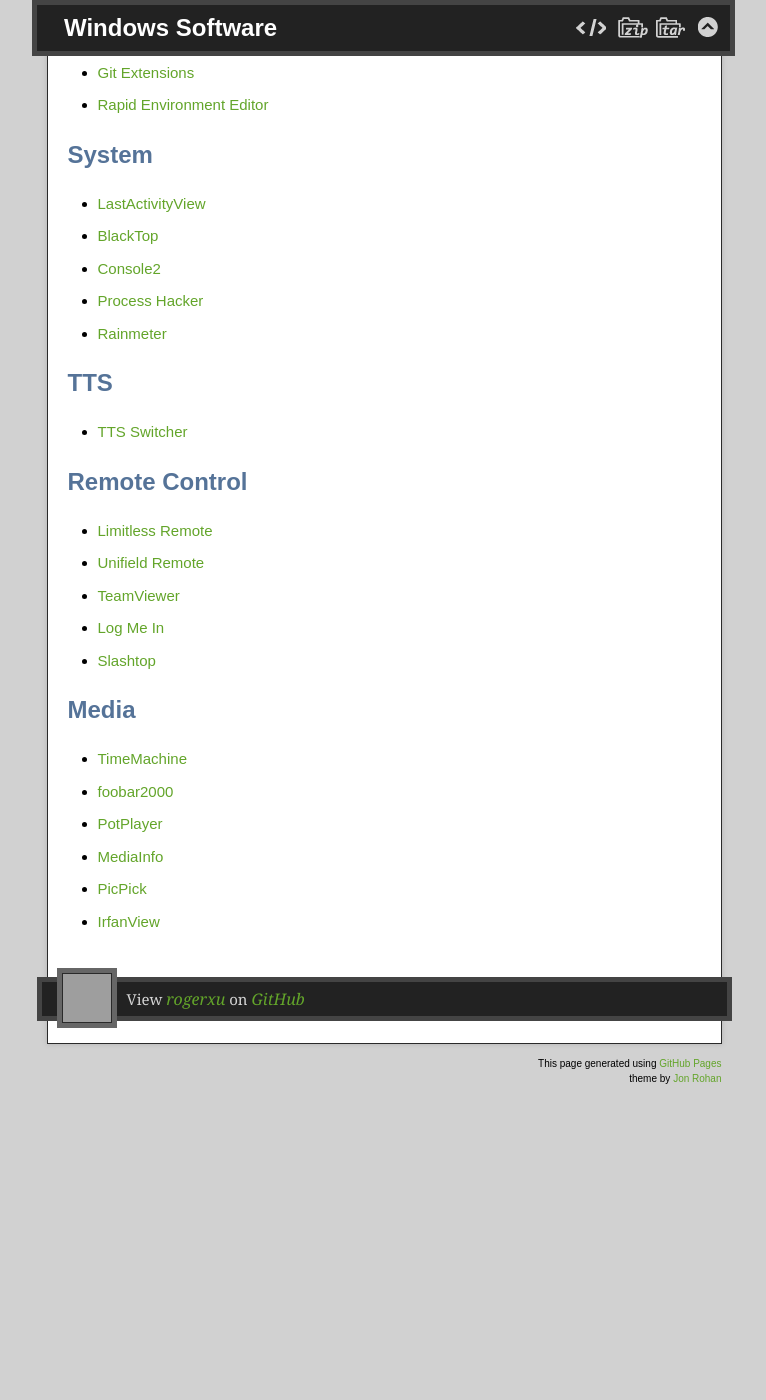
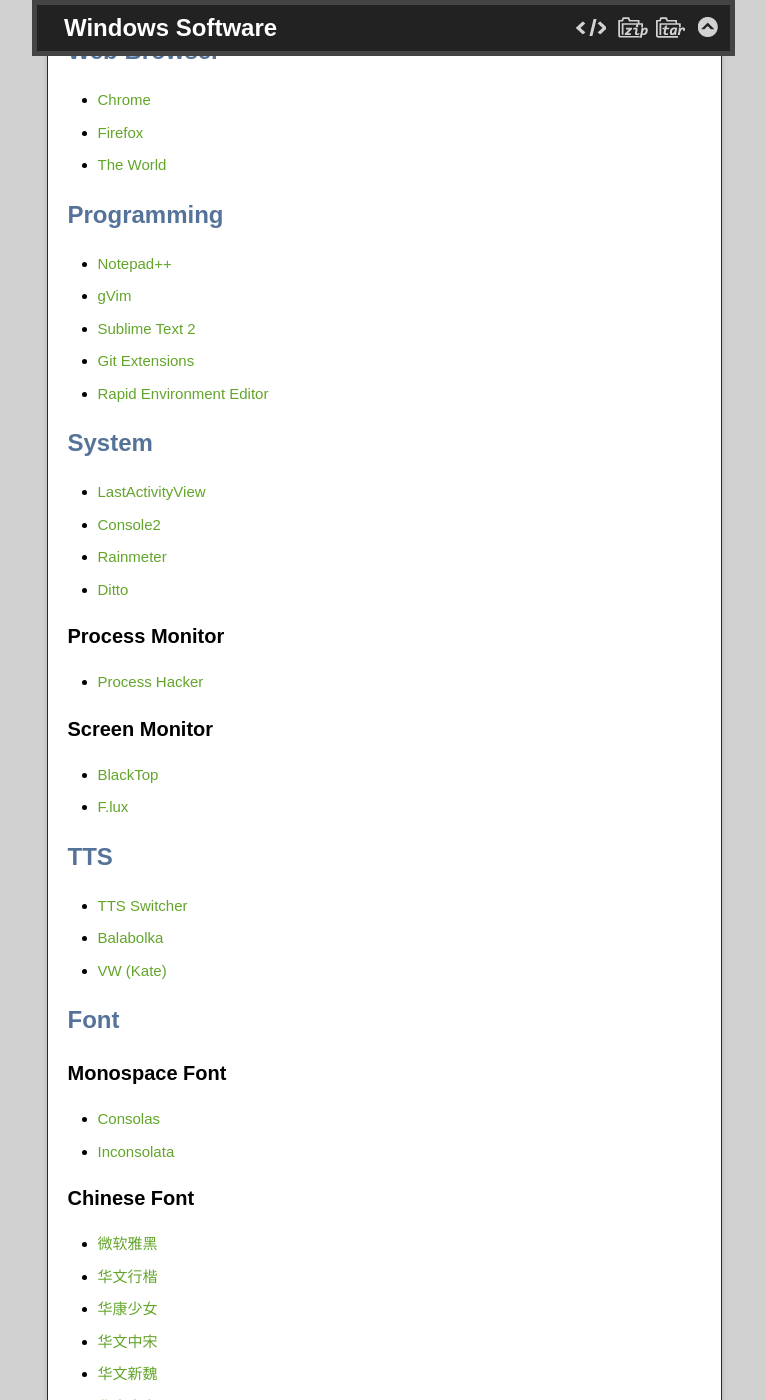
Before and after one commit to rogerxu/rogerxu.github.io, a Jekyll site: the page built from _posts/2012-11-05-windows-software.md, in a window 1280 px wide and 1400 px high, scrolled down 1019 px. Shown: the whole window, without its empty margins (256-1022 px from the left). Built offline with Jekyll 4.4.1, drawn with Linux system fonts in a browser that asks for light colours; nearby versions of some CDN libraries; before the commit the page ends 2195 px from its top, so only the background shows below that; some of the changed text lies outside the part shown; grey boxes are pictures that could not be loaded.

Commit message:
Add more softwares.

```diff
--- a/_posts/2012-11-05-windows-software.md
+++ b/_posts/2012-11-05-windows-software.md
@@ -34,38 +43,68 @@
 
 * [Notepad++]()
 * [gVim]()
-* [Git Extensions]()
+* [Sublime Text 2](http://www.sublimetext.com/2)
+* [Git Extensions](http://code.google.com/p/gitextensions/)
 * [Rapid Environment Editor]()
 
 
 ## System
 
-* [LastActivityView]()
+* [LastActivityView](http://www.nirsoft.net/utils/computer_activity_view.html)
+* [Console2]()
+* [Rainmeter]()
+* [Ditto]()
+
+### Process Monitor
+
+* [Process Hacker]()
+
+### Screen Monitor
+
 * [BlackTop]()
-* [Console2]()
-* [Process Hacker]()
-* [Rainmeter]()
-
+* [F.lux](http://stereopsis.com/flux/)
 
 ## TTS
 
 * [TTS Switcher]()
+* [Balabolka]()
+* [VW (Kate)]()
 
+## Font
+
+### Monospace Font
+
+* [Consolas]()
+* [Inconsolata]()
+
+### Chinese Font
+
+* [微软雅黑]()
+* [华文行楷]()
+* [华康少女]()
+* [华文中宋]()
+* [华文新魏]()
+* [华文隶书]()
+* [方正大黑简体]()
+* [方正华隶简体]()
 
 ## Remote Control
 
 * [Limitless Remote]()
 * [Unifield Remote]()
 * [TeamViewer]()
-* [Log Me In]()
-* [Slashtop]()
+* [LogMeIn](https://logmein.com/)
+* [Splashtop]()
 
 
 ## Media
 
 * [TimeMachine]()
 * [foobar2000]()
+* [Media Player Classic - Home Cinema]()
 * [PotPlayer]()
 * [MediaInfo]()
 * [PicPick]()
 * [IrfanView]()
+* [MediaCoder]()
+* [MeGUI](http://sourceforge.net/projects/megui/)
```
Also changed, not shown: other parts of _posts/2012-11-05-windows-software.md (+11 -2 lines).
